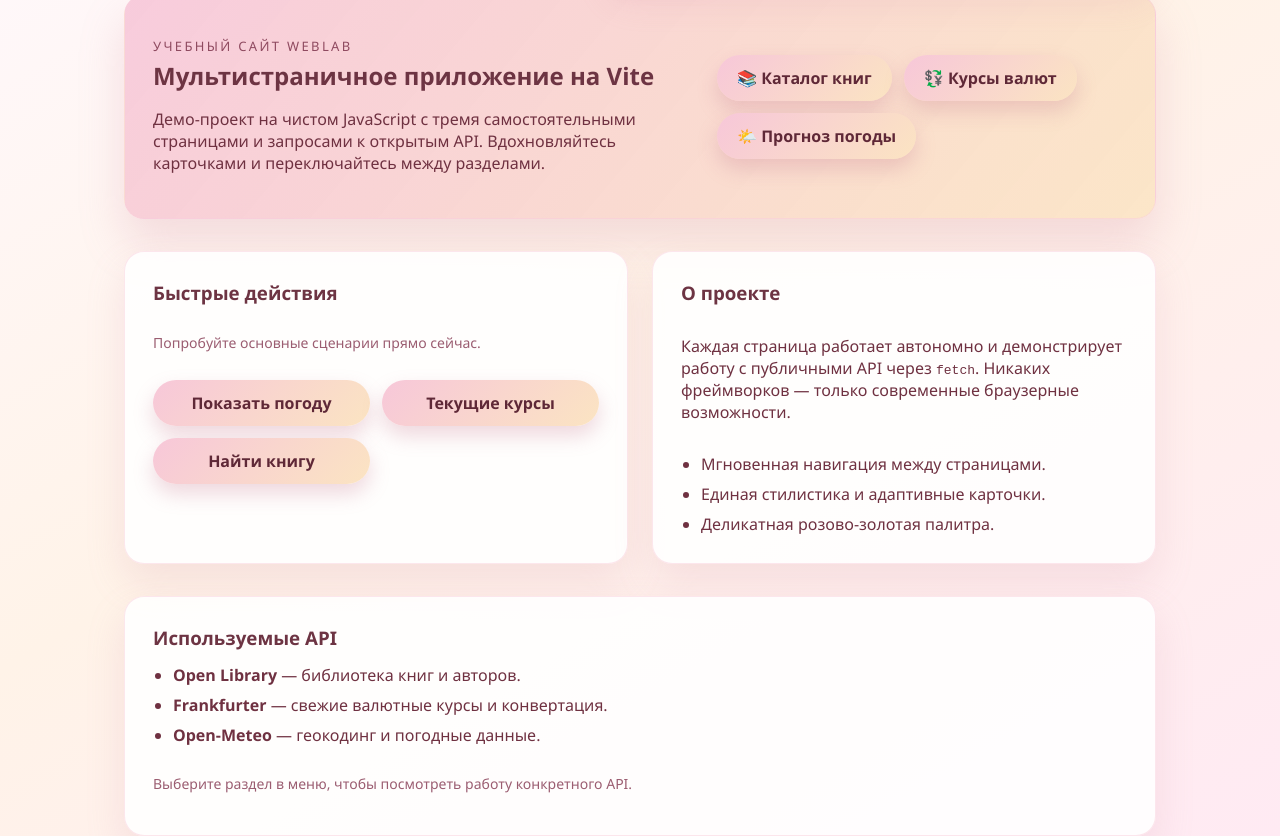
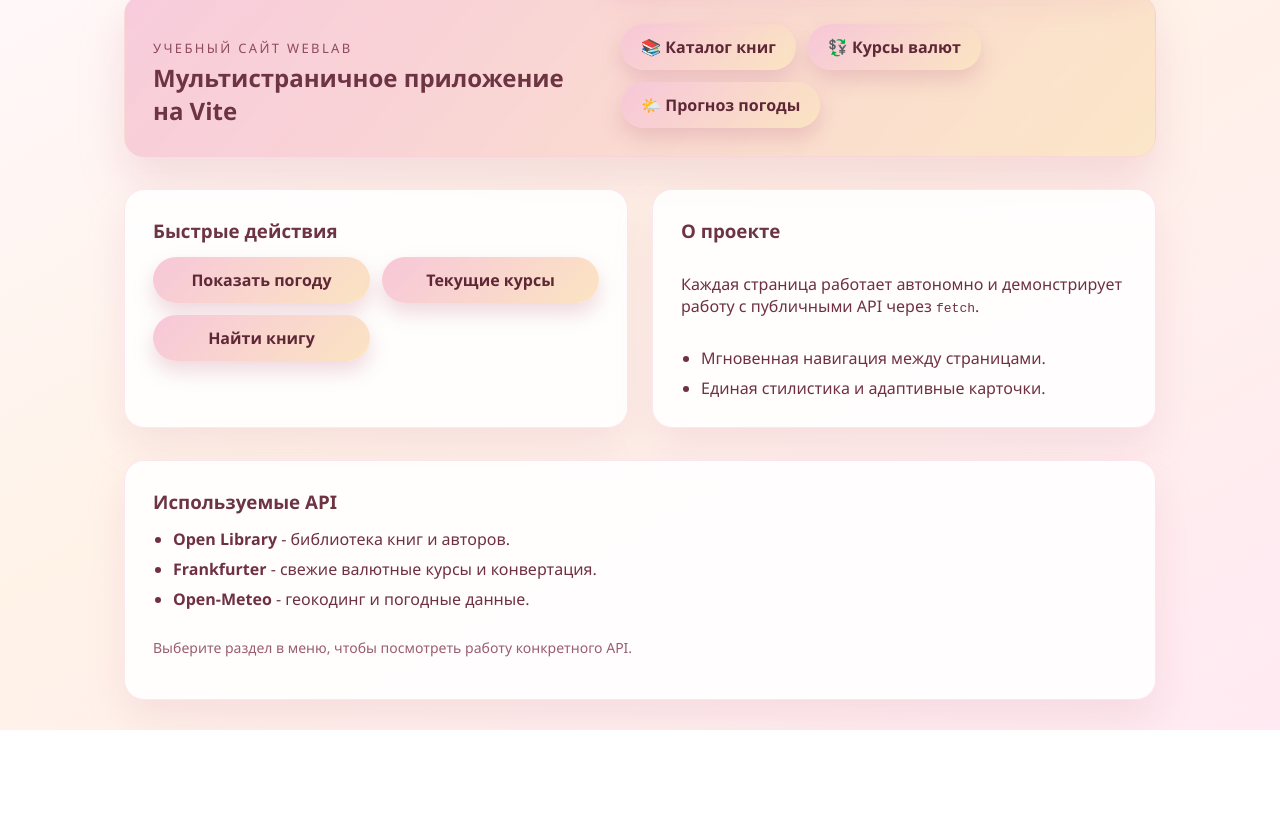
Before and after one commit to dervvilang/weblab2, a plain HTML site: page index.html in a window 1280 px wide. Shown: the part 70-906 px from the top of the page. After the commit the page ends 800 px from the top, so only its background shows below. Drawn offline with Linux system fonts and the light colour scheme.

Commit message:
Update index.html

```diff
--- a/index.html
+++ b/index.html
@@ -3,7 +3,7 @@
   <head>
     <meta charset="UTF-8" />
     <meta name="viewport" content="width=device-width, initial-scale=1.0"/>
-    <title>WebLab2 — демо (Vite MPA)</title>
+    <title>WebLab2</title>
     <script type="module" crossorigin src="/weblab2/assets/style-BZ5FMwGp.js"></script>
     <link rel="stylesheet" crossorigin href="/weblab2/assets/style-B7thMiLa.css">
   </head>
@@ -23,10 +23,6 @@
         <div class="hero-body">
           <p class="eyebrow">Учебный сайт WebLab</p>
           <h2>Мультистраничное приложение на Vite</h2>
-          <p>
-            Демо-проект на чистом JavaScript с тремя самостоятельными страницами и
-            запросами к открытым API. Вдохновляйтесь карточками и переключайтесь между разделами.
-          </p>
         </div>
         <div class="hero-actions">
           <a class="pill" href="./books.html">📚 Каталог книг</a>
@@ -38,7 +34,6 @@
       <section class="dashboard">
         <article class="card stack">
           <h3>Быстрые действия</h3>
-          <p class="muted">Попробуйте основные сценарии прямо сейчас.</p>
           <div class="action-buttons">
             <a class="pill" href="./weather.html">Показать погоду</a>
             <a class="pill" href="./currency.html">Текущие курсы</a>
@@ -49,12 +44,11 @@
           <h3>О проекте</h3>
           <p>
             Каждая страница работает автономно и демонстрирует работу с публичными API через
-            <code>fetch</code>. Никаких фреймворков — только современные браузерные возможности.
+            <code>fetch</code>.
           </p>
           <ul class="feature-list">
             <li>Мгновенная навигация между страницами.</li>
             <li>Единая стилистика и адаптивные карточки.</li>
-            <li>Деликатная розово-золотая палитра.</li>
           </ul>
         </article>
       </section>
@@ -62,9 +56,9 @@
       <section class="card stack">
         <h3>Используемые API</h3>
         <ul class="feature-list">
-          <li><b>Open Library</b> — библиотека книг и авторов.</li>
-          <li><b>Frankfurter</b> — свежие валютные курсы и конвертация.</li>
-          <li><b>Open-Meteo</b> — геокодинг и погодные данные.</li>
+          <li><b>Open Library</b> - библиотека книг и авторов.</li>
+          <li><b>Frankfurter</b> - свежие валютные курсы и конвертация.</li>
+          <li><b>Open-Meteo</b> - геокодинг и погодные данные.</li>
         </ul>
         <p class="muted">Выберите раздел в меню, чтобы посмотреть работу конкретного API.</p>
       </section>
```
